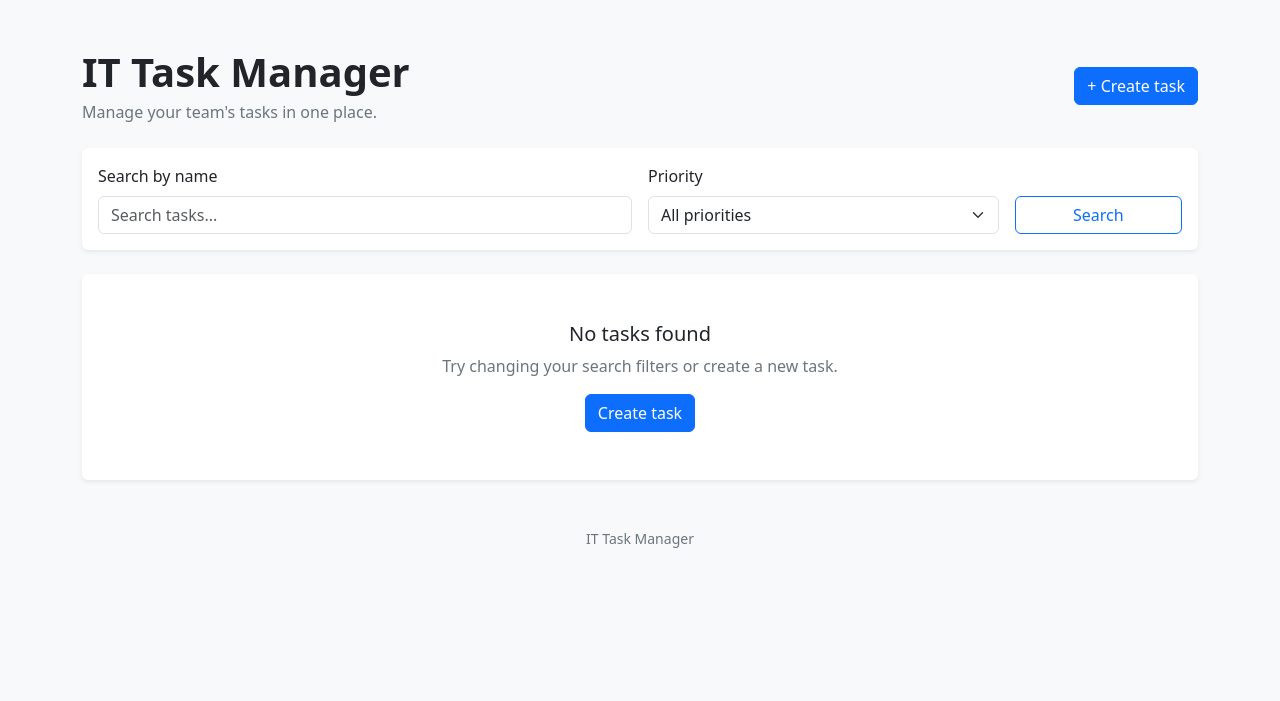
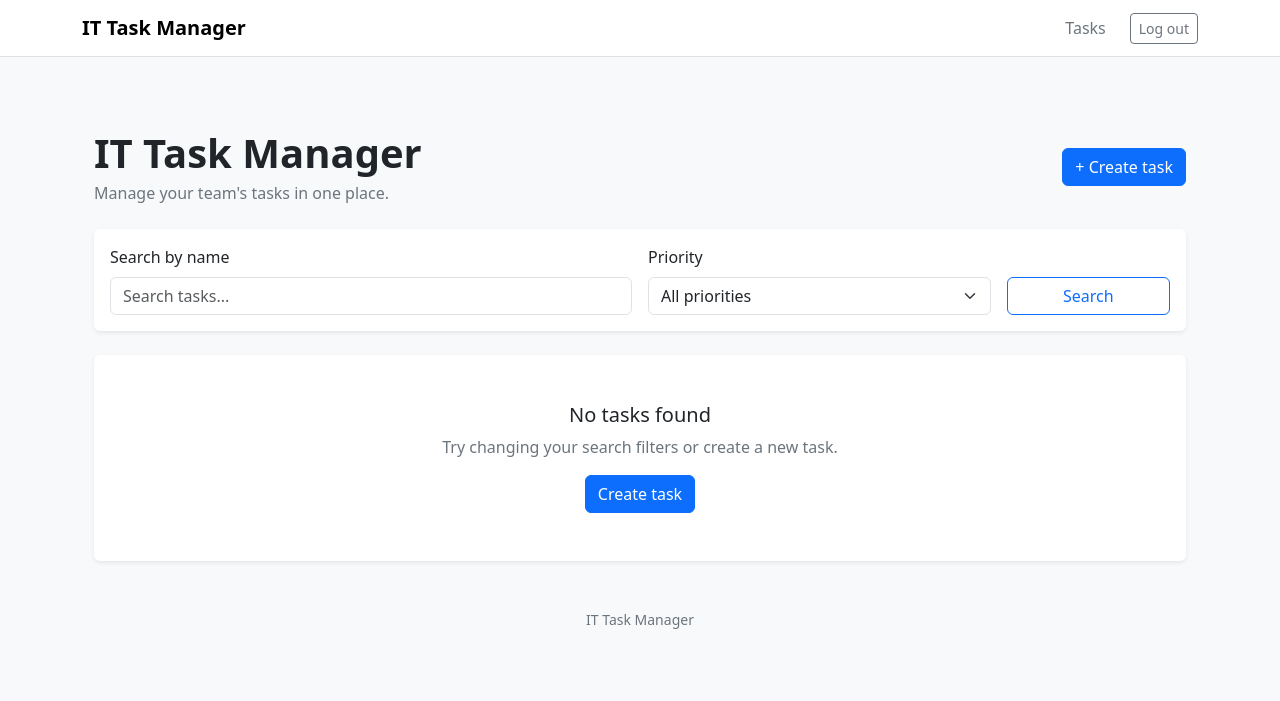
Before and after one commit to brit2pac/websiteproject, a Django app: page / in a window 1280 px wide. Shown: the top 701 px of the page. Run offline with Django 5.2, Linux system fonts and the light colour scheme; the visitor is signed in with stand-in values (Sample User, id 1); data that the repository does not hold is empty.

Commit message:
Add shared base template and navigation

```diff
--- /dev/null
+++ b/tasks/templates/base.html
@@ -0,0 +1,48 @@
+
+<!DOCTYPE html>
+<html lang="en">
+<head>
+    <meta charset="UTF-8">
+    <meta name="viewport" content="width=device-width, initial-scale=1.0">
+    <title>{% block title %}IT Task Manager{% endblock %}</title>
+    <link
+        href="https://cdn.jsdelivr.net/npm/bootstrap@5.3.3/dist/css/bootstrap.min.css"
+        rel="stylesheet"
+    >
+</head>
+<body class="bg-light">
+    <nav class="navbar navbar-expand-lg bg-white border-bottom">
+        <div class="container">
+            <a class="navbar-brand fw-bold text dark" href="{% url 'task-list' %}">
+                IT Task Manager
+            </a>
+
+            <div class="navbar-nav ms-auto flex-row align-items-center gap-3">
+                {% if user.is_authenticated %}
+                    <a class="nav-link text-secondary" href="{% url 'task-list' %}">
+                        Tasks
+                    </a>
+                    <form method="post" action="{% url 'logout' %}" class="m-0">
+                        {% csrf_token %}
+                        <button type="submit" class="btn btn-outline-secondary btn-sm">
+                            Log out
+                        </button>
+                    </form>
+                {% else %}
+                    <a class="btn btn-primary btn-sm" href="{% url 'login' %}">
+                        Sign in
+                    </a>
+                {% endif %}
+            </div>
+        </div>
+    </nav>
+
+    <main class="container py-4">
+        {% block content %}{% endblock %}
+    </main>
+
+    <script
+        src="https://cdn.jsdelivr.net/npm/bootstrap@5.3.3/dist/js/bootstrap.bundle.min.js"
+    ></script>
+</body>
+</html>
--- a/tasks/templates/tasks/task_list.html
+++ b/tasks/templates/tasks/task_list.html
@@ -1,16 +1,10 @@
 
-<!DOCTYPE html>
-<html lang="en">
-<head>
-    <meta charset="UTF-8">
-    <meta name="viewport" content="width=device-width, initial-scale=1.0">
-    <title>IT Task Manager</title>
+{% extends "base.html" %}
 
-    <link
-        href="https://cdn.jsdelivr.net/npm/bootstrap@5.3.3/dist/css/bootstrap.min.css"
-        rel="stylesheet"
-    >
-</head>
+{% block title %}Tasks | IT Task Manager{% endblock %}
+
+{% block content %}
+
 <body class="bg-light">
     <div class="container py-5">
         <header class="d-flex flex-column flex-md-row justify-content-between align-items-md-center gap-3 mb-4">
@@ -153,6 +147,4 @@
         </footer>
     </div>
 
-    <script src="https://cdn.jsdelivr.net/npm/bootstrap@5.3.3/dist/js/bootstrap.bundle.min.js"></script>
-</body>
-</html>
+{% endblock %}
```
